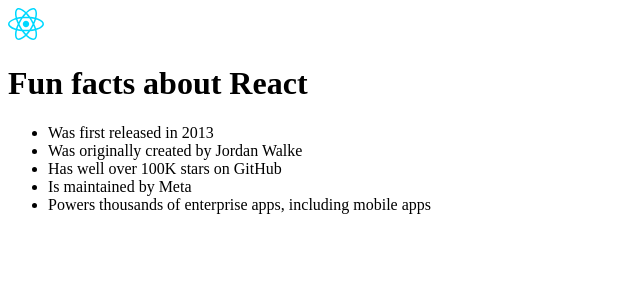
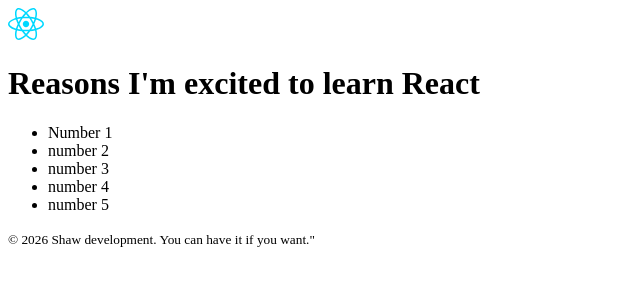
Before and after one commit to lanceshaw25/learn-react, a React (Vite) app: page / in a window 1280 px wide. Shown: the top 300 px of the page, without its empty margins (0-640 px from the left). Built offline with nearby package versions, Linux system fonts and the light colour scheme.

Commit message:
page component

```diff
--- /dev/null
+++ b/src/Page.jsx
@@ -0,0 +1,13 @@
+function Page () {
+    return (
+        <ul>
+            <li>Number 1</li>
+            <li>number 2</li>
+            <li>number 3</li>
+            <li>number 4</li>
+            <li>number 5</li>
+        </ul>
+    )
+}
+
+export default Page
--- a/src/index.jsx
+++ b/src/index.jsx
@@ -1,32 +1,39 @@
-/*
-Challenge: Starting from scratch, build and render the
-HTML for our section project. Check the Google slide for
-what you're trying to build.
+import { createRoot } from "react-dom/client"
+const root = createRoot(document.getElementById("root"))
 
-We'll be adding more styling to it later.
+import Page from "./Page.jsx";
+import reactLogo from "./assets/react.svg";
 
-Hints:
-* The React logo is a file in the project tree, so you can
-  access it by using `src="react-logo.png"` in your image
-  element
-* You can also set the `width` attribute of the image element
-  just like in HTML. In the slide, I have it set to 40px
-*/
+/**
+ Challenge:
 
-import {createRoot} from "react-dom/client"
-import reactLogo from "./assets/react.svg";
-const root = createRoot(document.getElementById("root"))
+ Part 2:
+ - Add a `<header>` element with an `<img />` element with the image of the
+ React logo inside (src="react-logo.png") and make sure to set the
+ width to something more manageable so it doesn't take up the whole screen.
+ Also, as always, you should include some alt text on the image.
+ - Add an `<h1>` with some text describing the page. (E.g. "Reasons
+ I'm excited to learn React"). Place it above the ordered list, then wrap
+ the `<h1>` and `<ol>` inside a `<main>` element to keep our semantic
+ structure flowing well.
+ - Add a `<footer>` after the list that says:
+ "© 20xx <last name here> development. All rights reserved."
+ */
+
+
 root.render(
-    <main>
-        <img src={reactLogo} className="framework" alt="React logo"/>
+    <>
+        <header id="header">
+            <img src={reactLogo} className="framework" alt="React logo" />
+        </header>
+        <main id="main">
+            <h1>Reasons I'm excited to learn React</h1>
+            <Page />
+        </main>
+        <footer id="footer">
+            <small>© 2026 Shaw development.  You can have it if you want."</small>
+        </footer>
 
-        <h1>Fun facts about React</h1>
-        <ul>
-            <li>Was first released in 2013</li>
-            <li>Was originally created by Jordan Walke</li>
-            <li>Has well over 100K stars on GitHub</li>
-            <li>Is maintained by Meta</li>
-            <li>Powers thousands of enterprise apps, including mobile apps</li>
-        </ul>
-    </main>
+    </>
+
 )
```
